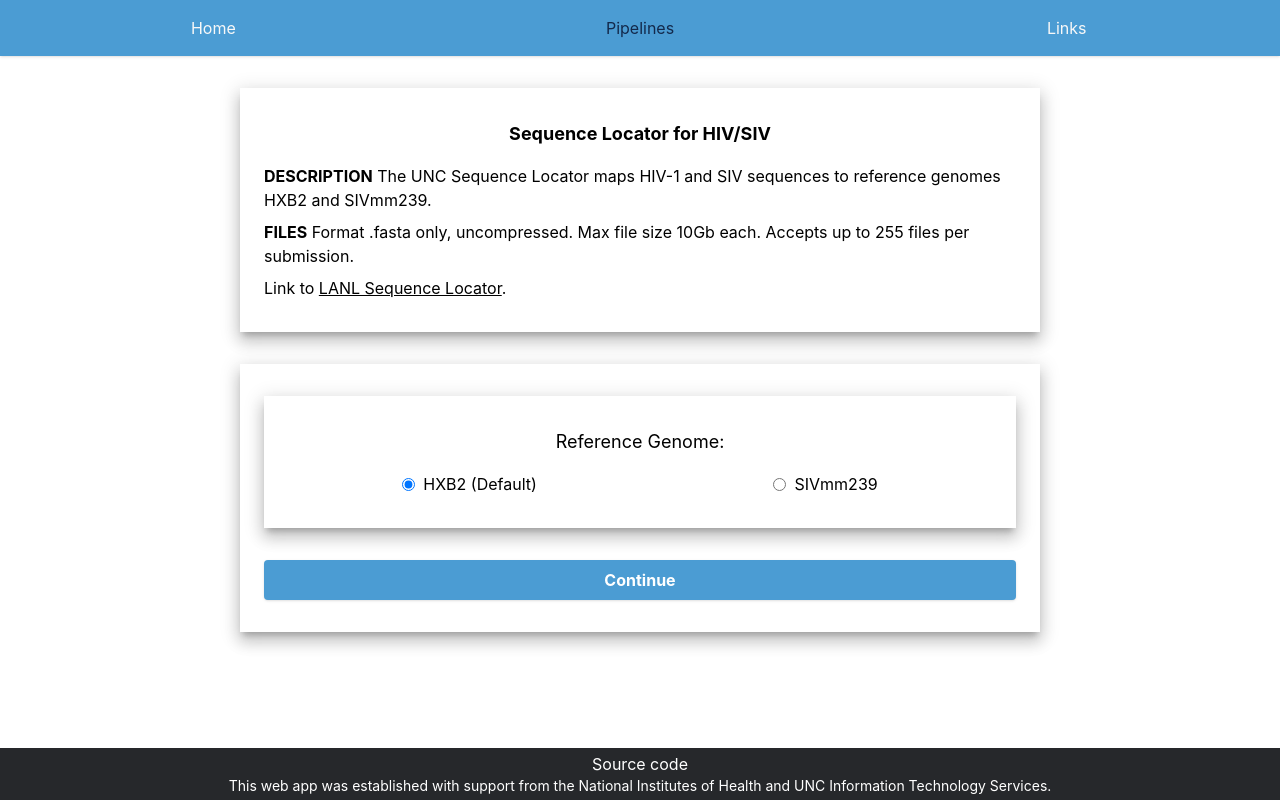
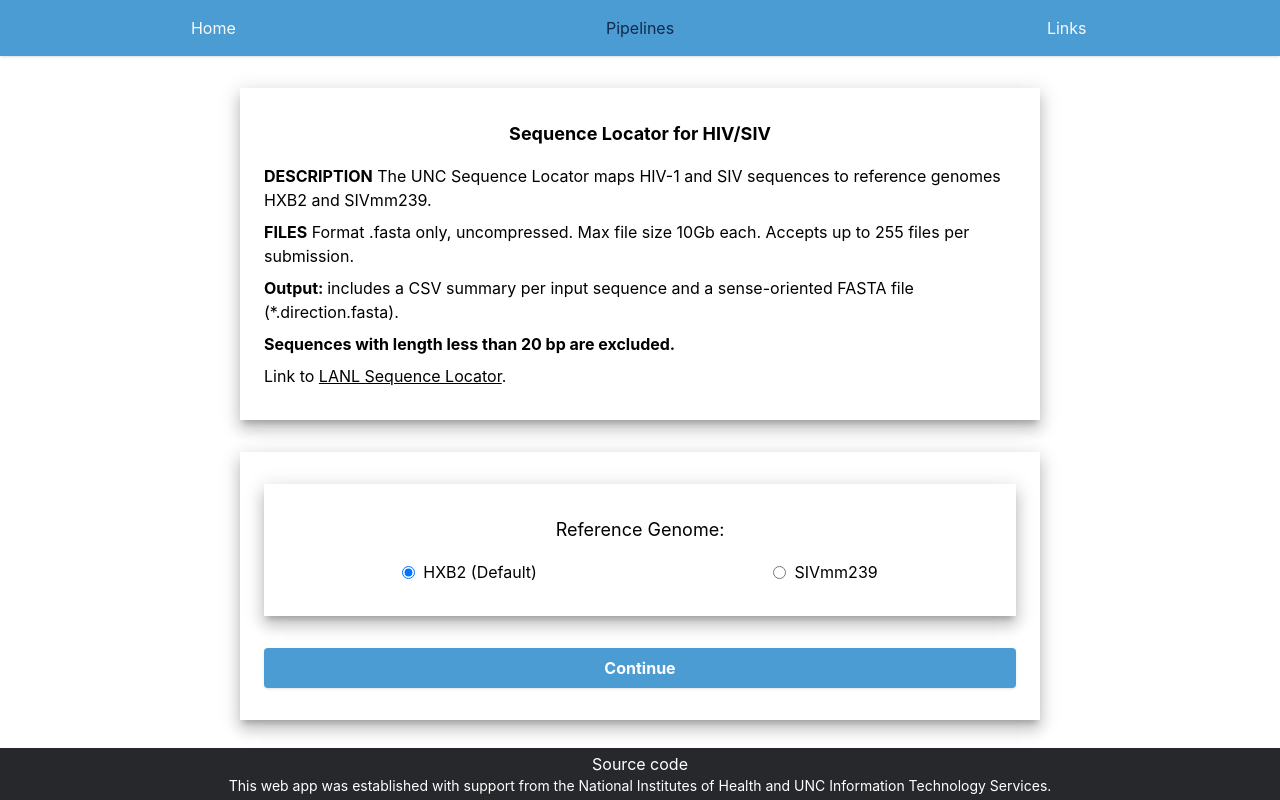
Before and after one commit to clarkmu/primer-id, a Next.js app: page /locator in a window 1280 px wide. Built offline with nearby package versions, Linux system fonts and the light colour scheme.

Commit message:
update locator description

```diff
--- a/src/components/locator/Page.tsx
+++ b/src/components/locator/Page.tsx
@@ -83,8 +83,14 @@ export default function Page() {
           description="The UNC Sequence Locator maps HIV-1 and SIV sequences to reference genomes HXB2 and SIVmm239."
           files="Format .fasta only, uncompressed.  Max file size 10Gb each. Accepts up to 255 files per submission."
           extra={
-            <div className="">
-              <div className=""></div>
+            <div className="flex flex-col gap-2">
+              <div className="">
+                <b>Output: </b> includes a CSV summary per input sequence and a
+                sense-oriented FASTA file (*.direction.fasta).
+              </div>
+              <div className="">
+                <b>Sequences with length less than 20&nbsp;bp are excluded.</b>
+              </div>
               <div className="">
                 Link to{" "}
                 <a
```
